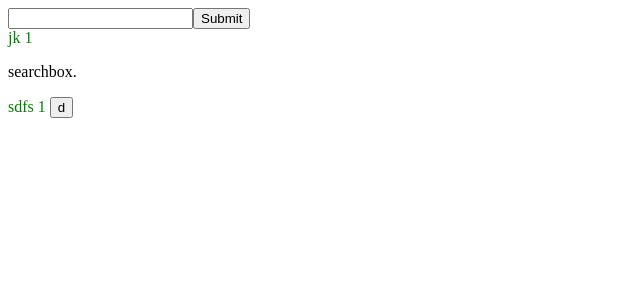
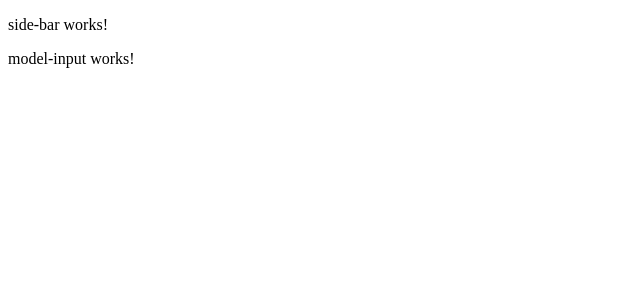
Before and after one commit to dineshnallaiya/Angular-20, an Angular app: page / in a window 1280 px wide. Shown: the top 300 px of the page, without its empty margins (0-640 px from the left). Built offline with nearby package versions, Linux system fonts and the light colour scheme.

Commit message:
exploring the model input

```diff
--- a/angular.json
+++ b/angular.json
@@ -7,7 +7,8 @@
       "projectType": "application",
       "schematics": {
         "@schematics/angular:component": {
-          "style": "scss"
+          "style": "scss",
+           "standalone": true
         }
       },
       "root": "",
--- a/src/app/app.html
+++ b/src/app/app.html
@@ -1,7 +1,4 @@
-<!-- <h1>Main</h1>
-<input #searchBox type="text">
-<button (click)="searchBox.focus()">Focus Input</button> -->
-<div>
+<!-- <div>
 
     <form [formGroup]="customForm">
 
@@ -17,8 +14,5 @@
 
     </form>
 
-    @defer {
-    jk {{parentCount}}
-    <app-dashboard [(count)]="parentCount" ngSkipHydration></app-dashboard>
-    }
-</div>
+</div> -->
+<app-dashboard></app-dashboard>
--- a/src/app/app.routes.ts
+++ b/src/app/app.routes.ts
@@ -1,3 +1,9 @@
 import { Routes } from '@angular/router';
 
-export const routes: Routes = [];
+export const routes: Routes = [
+  {
+    path: '',
+    loadComponent: () =>
+      import('./model-input/model-input').then((c) => c.ModelInput),
+  },
+];
--- a/src/app/dashboard/dashboard.html
+++ b/src/app/dashboard/dashboard.html
@@ -1,16 +1,7 @@
-<!-- <p>{{ 'kanna is the' | truncate:'arg':'arg3'}}</p>
+<div>
+    <div><app-side-bar></app-side-bar></div>
 
-<p>searchbox.</p>
-<input type="text" [duration]="1000" (debounceValue)="debounceValue($event)" debounce>
-
-<div [ngPlural]="numberCount">
-    <ng-template ngPluralCase="=0">No items</ng-template>
-    <ng-template ngPluralCase="=1">One item</ng-template>
-    <ng-template ngPluralCase="other">{{numberCount}} items</ng-template>
-</div> -->
-
-<p>searchbox.</p>
-
-<!-- @Input -->
-{{`sdfs ${count()}`}}
-<button (click)="sds()">d</button>
+    <div>
+        <router-outlet></router-outlet>
+    </div>
+</div>
--- a/src/app/dashboard/dashboard.ts
+++ b/src/app/dashboard/dashboard.ts
@@ -1,9 +1,11 @@
 import { Component, computed, input, model } from '@angular/core';
 import { CommonModule, NgPlural } from '@angular/common';
+import { SideBar } from '../shared/side-bar/side-bar';
+import { RouterOutlet } from '@angular/router';
 
 @Component({
   selector: 'app-dashboard',
-  imports: [CommonModule],
+  imports: [CommonModule, SideBar, RouterOutlet],
   templateUrl: './dashboard.html',
   styleUrl: './dashboard.scss',
   standalone: true,
--- /dev/null
+++ b/src/app/model-input/model-input.html
@@ -0,0 +1 @@
+<p>model-input works!</p>
--- /dev/null
+++ b/src/app/model-input/model-input.ts
@@ -0,0 +1,11 @@
+import { Component } from '@angular/core';
+
+@Component({
+  selector: 'app-model-input',
+  imports: [],
+  templateUrl: './model-input.html',
+  styleUrl: './model-input.scss'
+})
+export class ModelInput {
+
+}
--- /dev/null
+++ b/src/app/shared/side-bar/side-bar.html
@@ -0,0 +1 @@
+<p>side-bar works!</p>
```
Also changed, not shown: src/app/shared/side-bar/side-bar.ts (added, +11 -0 lines), src/app/model-input/model-input.scss (added), src/app/shared/side-bar/side-bar.scss (added), 2 other files (tests, documents, lock files or other folders).
